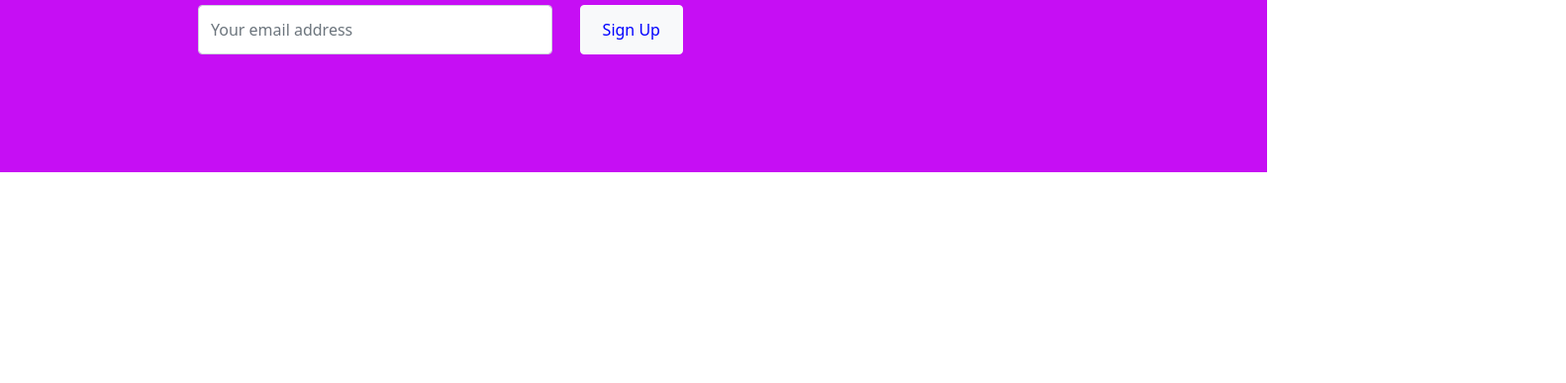
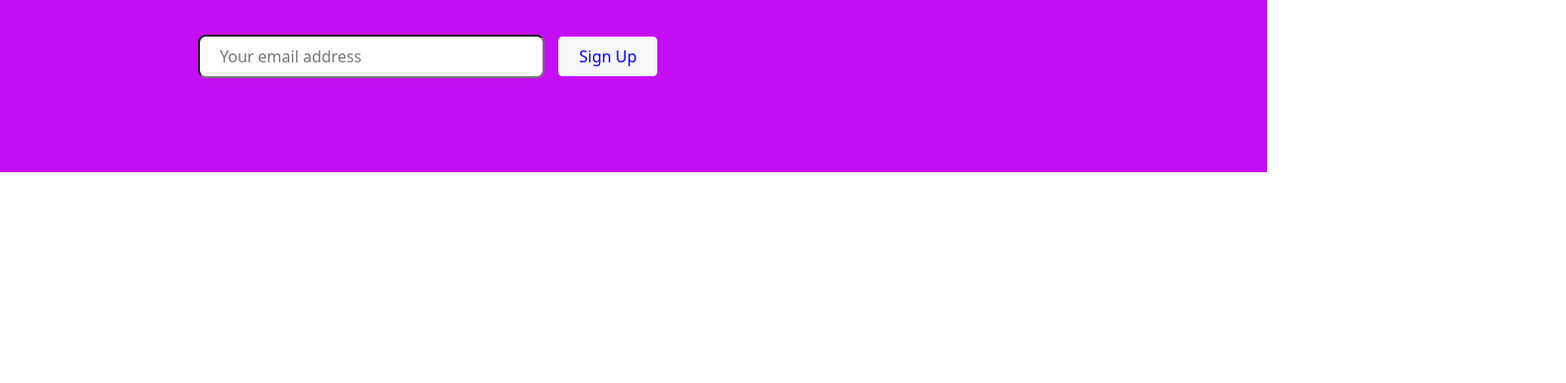
Before and after one commit to BandiniKohare2001/Blockchain-Clone, a plain HTML site: page index.html in a window 1280 px wide. Shown: the part 413-800 px from the top of the page at 99% size, 1582 px wide, since content can reach past the window. Drawn offline with nearby package versions, Linux system fonts and the light colour scheme.

Commit message:
header added

```diff
--- a/css/style.css
+++ b/css/style.css
@@ -65,8 +65,16 @@ body {
     color: white;
     font-size: 48px;
 }
-.d-flex{
-    margin-top: 5px;
+.search-mail{
     width: 550px;
-    height: 50px;
+    height: 40px;
 }
+.mail-form{
+    padding: 20px;
+    height: 40px;
+    width: 350px;
+    margin-right: -10px;
+    border-radius: 8px;
+    margin-top: 30px;
+
+}
--- a/index.html
+++ b/index.html
@@ -56,9 +56,9 @@
       <div class="header-div">
         <h1 class="heading-text">Be early to the future of finance</h1>
 <h4 style="color: white;">Buy Bitcoin, Ethereum, and other leading cryptocurrencies on a <br>platform trusted by millions.</h4>
-<form class="d-flex">
-    <input class="form-control me-2" type="email" placeholder="Your email address">
-    <button class="btn btn-light" style="width: 150px; color: blue;" type="submit">Sign Up</button>
+<form class="search-mail">
+  <input type="email" placeholder="Your email address" class="mail-form">
+    <button class="btn btn-light" style="width: 100px; color: blue; height: 40px; margin-top: -4px;" type="submit">Sign Up</button>
       </div>
 </body>
 </html>
```
